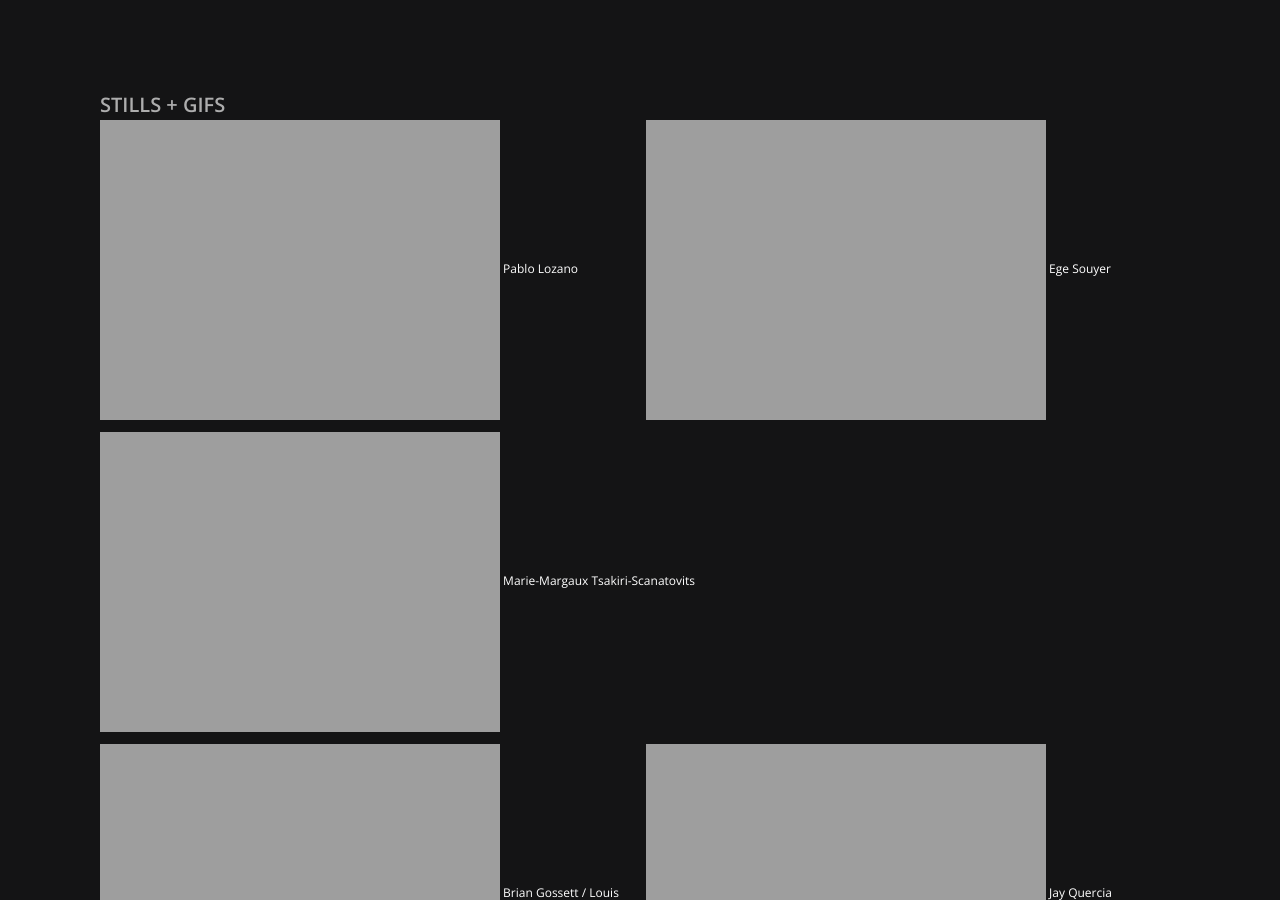
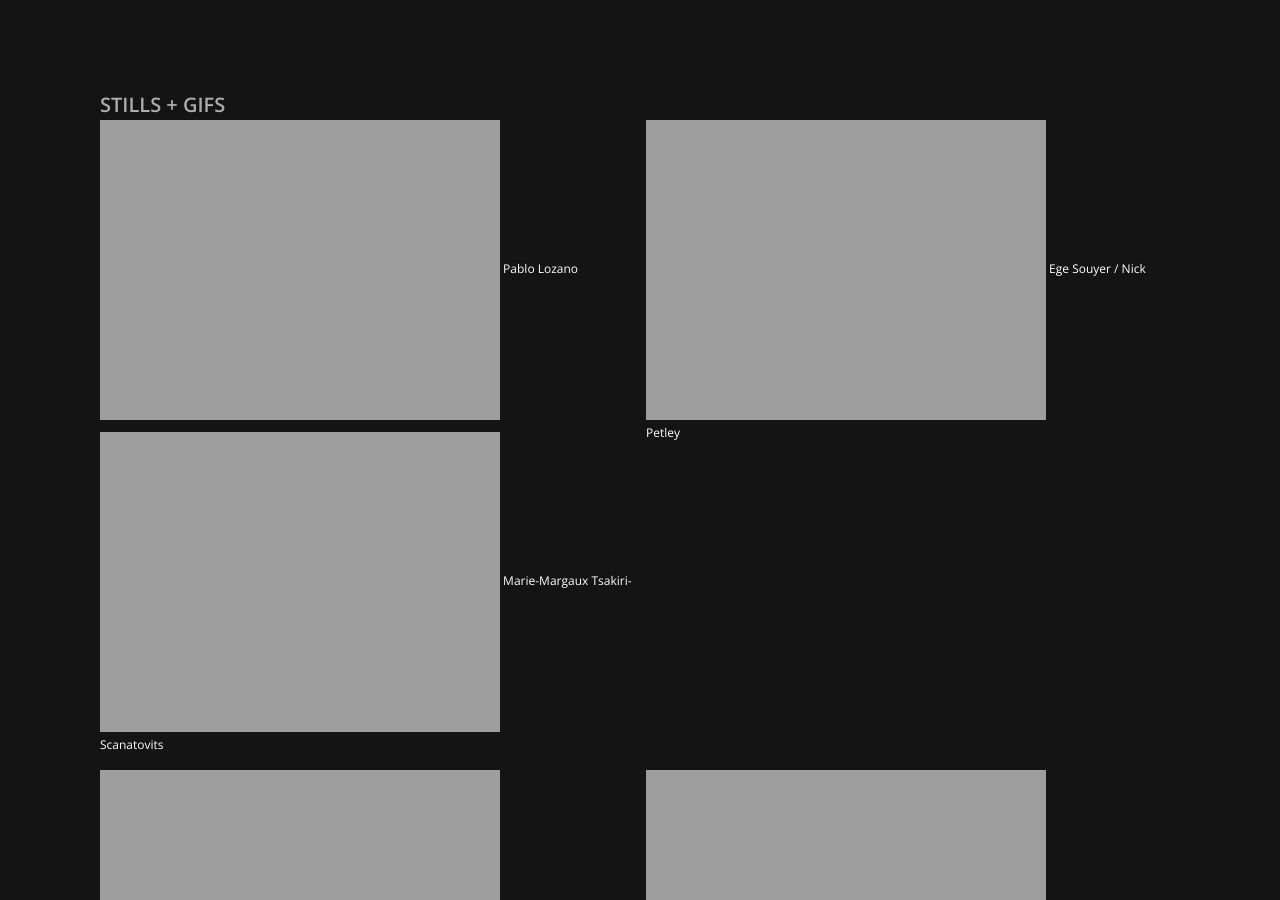
Before and after one commit to gorociao/peprally-website, a Jekyll site: the page built from deareu-press.markdown, in a window 1280 px wide and 900 px high, scrolled down 2277 px. Built offline with Jekyll 4.4.1, drawn with Linux system fonts in a browser that asks for light colours.

Commit message:
small fix

```diff
--- a/deareu-press.markdown
+++ b/deareu-press.markdown
@@ -39,7 +39,7 @@ Our hope was to impress upon our friends in Europe that the future is written by
 ![]({{ site.url }}/images/eupress/de_fourtune.gif) Pablo Lozano
 
 {: .image .half .right}
-![]({{ site.url }}/images/eupress/de_democracy.gif) Ege Souyer
+![]({{ site.url }}/images/eupress/de_democracy.gif) Ege Souyer / Nick Petley
 
 {: .image .full}
 ![]({{ site.url }}/images/eupress/de_map.jpg) Marie-Margaux Tsakiri-Scanatovits
```
